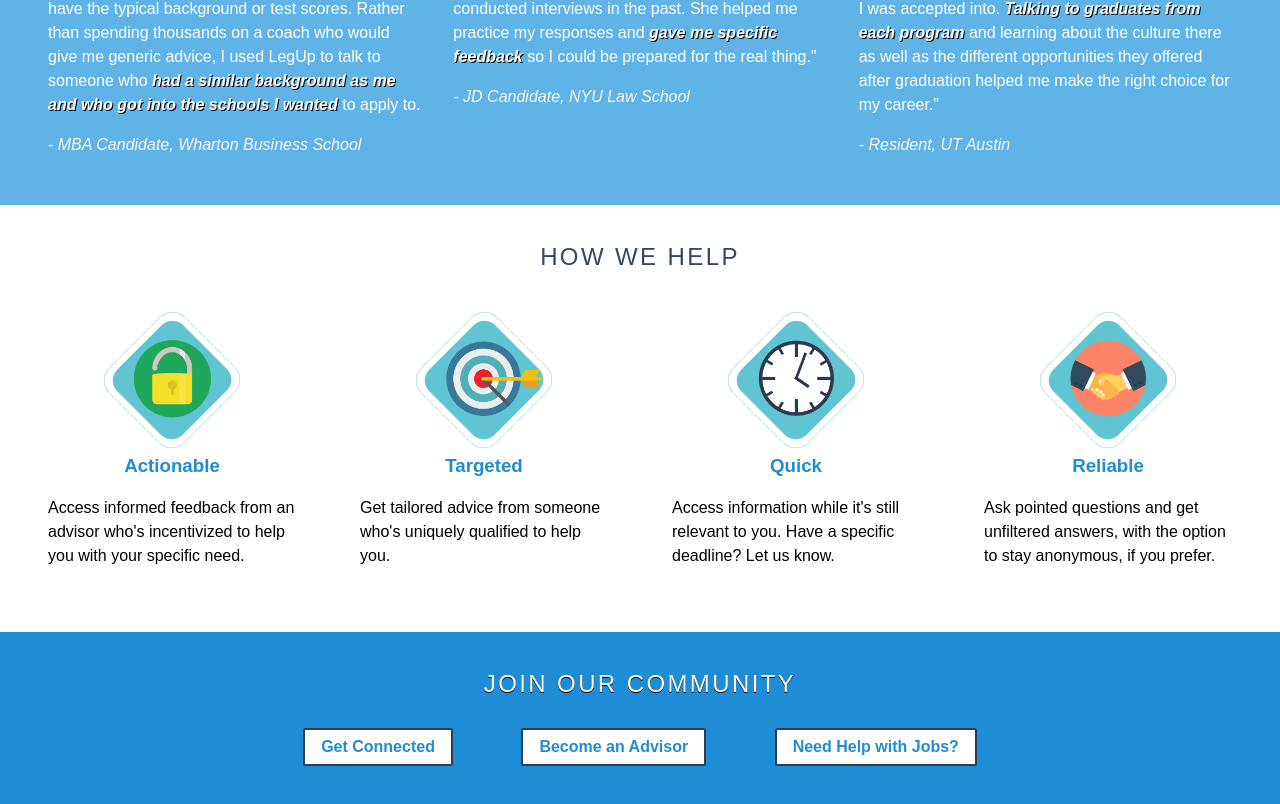
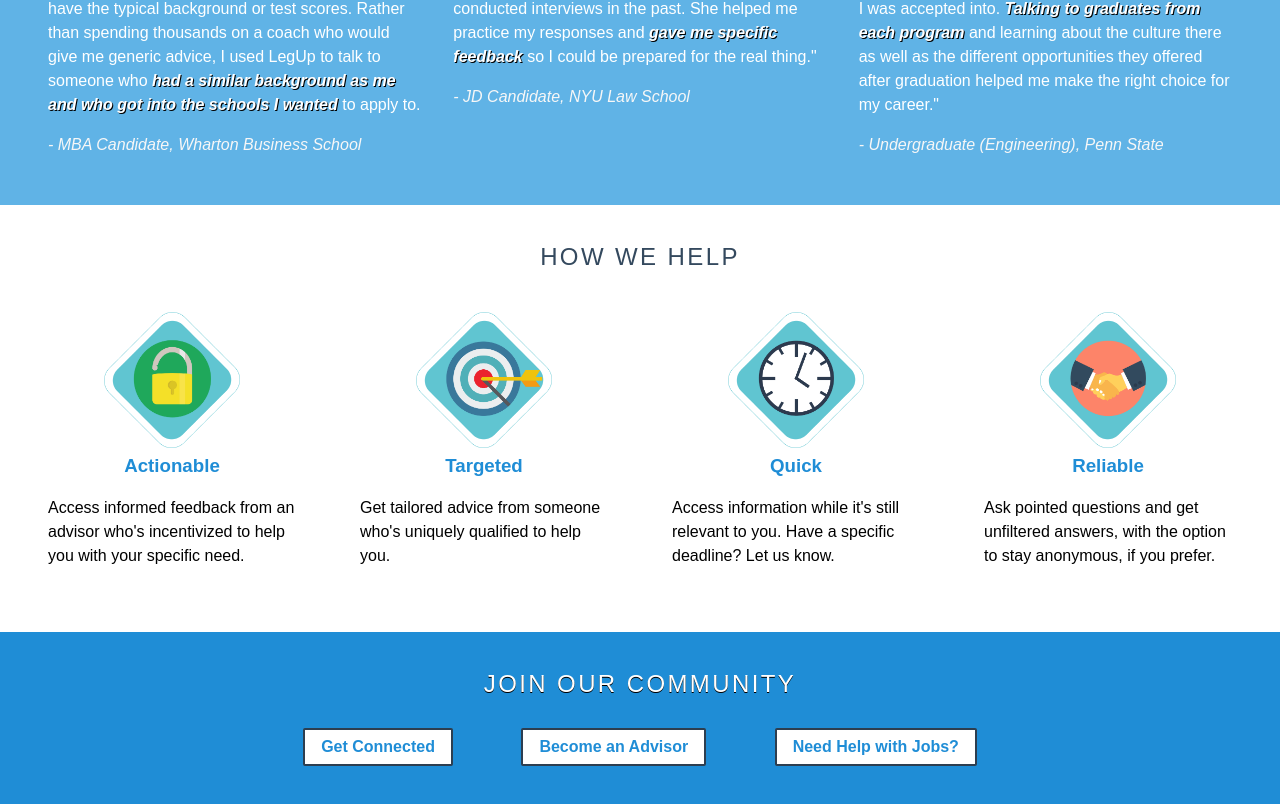
Before and after one commit to monaqvi/ten-consumer-price-check, a website: page client/school/index.html in a window 1280 px wide. Shown: the part 1390-2194 px from the top of the page. Drawn offline with nearby package versions, Linux system fonts and the light colour scheme.

Commit message:
Add undergrad testimonial

```diff
--- a/client/school/index.html
+++ b/client/school/index.html
@@ -110,7 +110,7 @@
               <blockquote>
                 <p>"I was wrestling between several different programs I was accepted into. <span>Talking to graduates from each program</span> and learning about the culture there as well as the different opportunities they offered after graduation helped me make the right choice for my career."</p>
                 <cite>
-                  - Resident, UT Austin
+                  - Undergraduate (Engineering), Penn State
                 </cite>
               </blockquote>
             </div>
```
